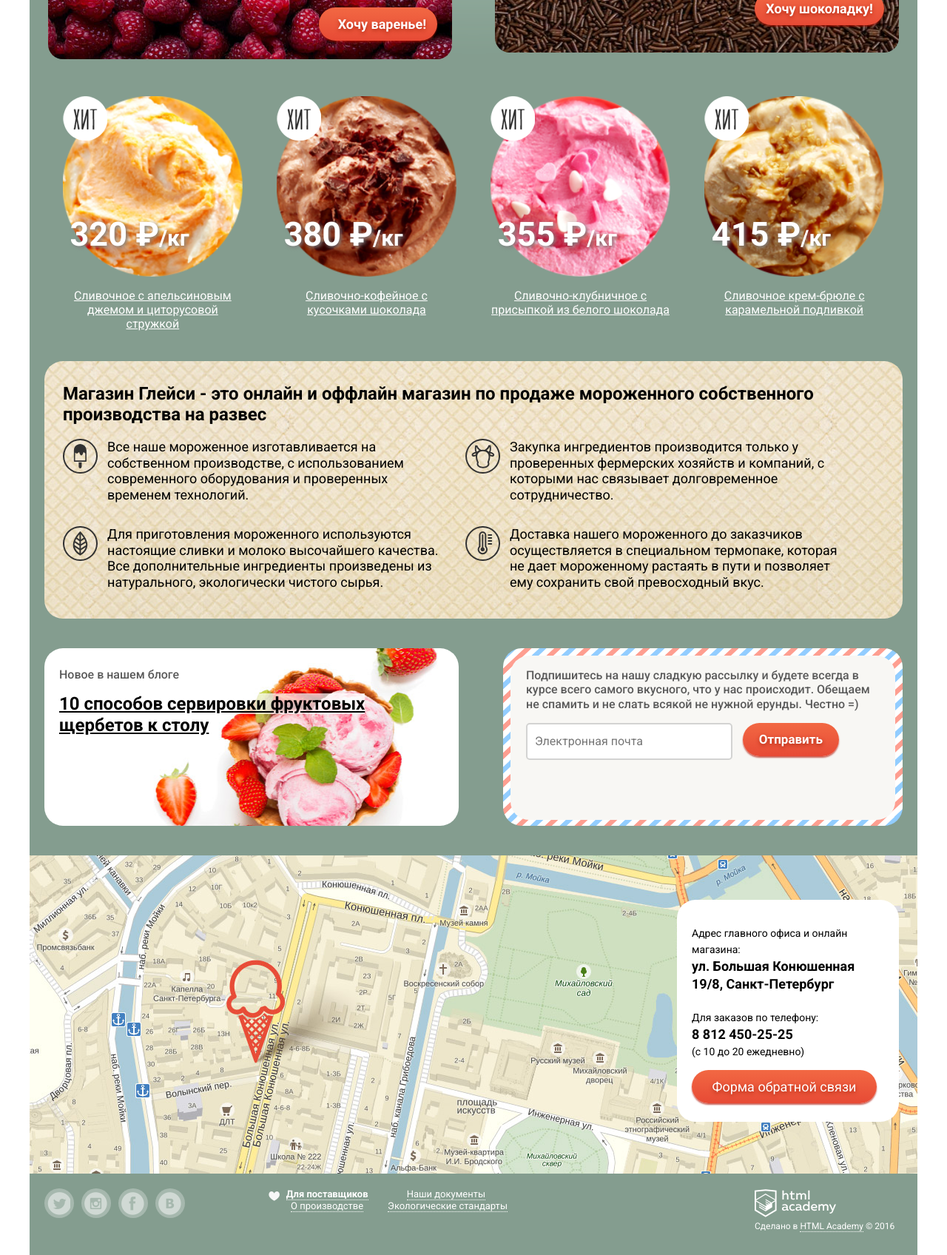
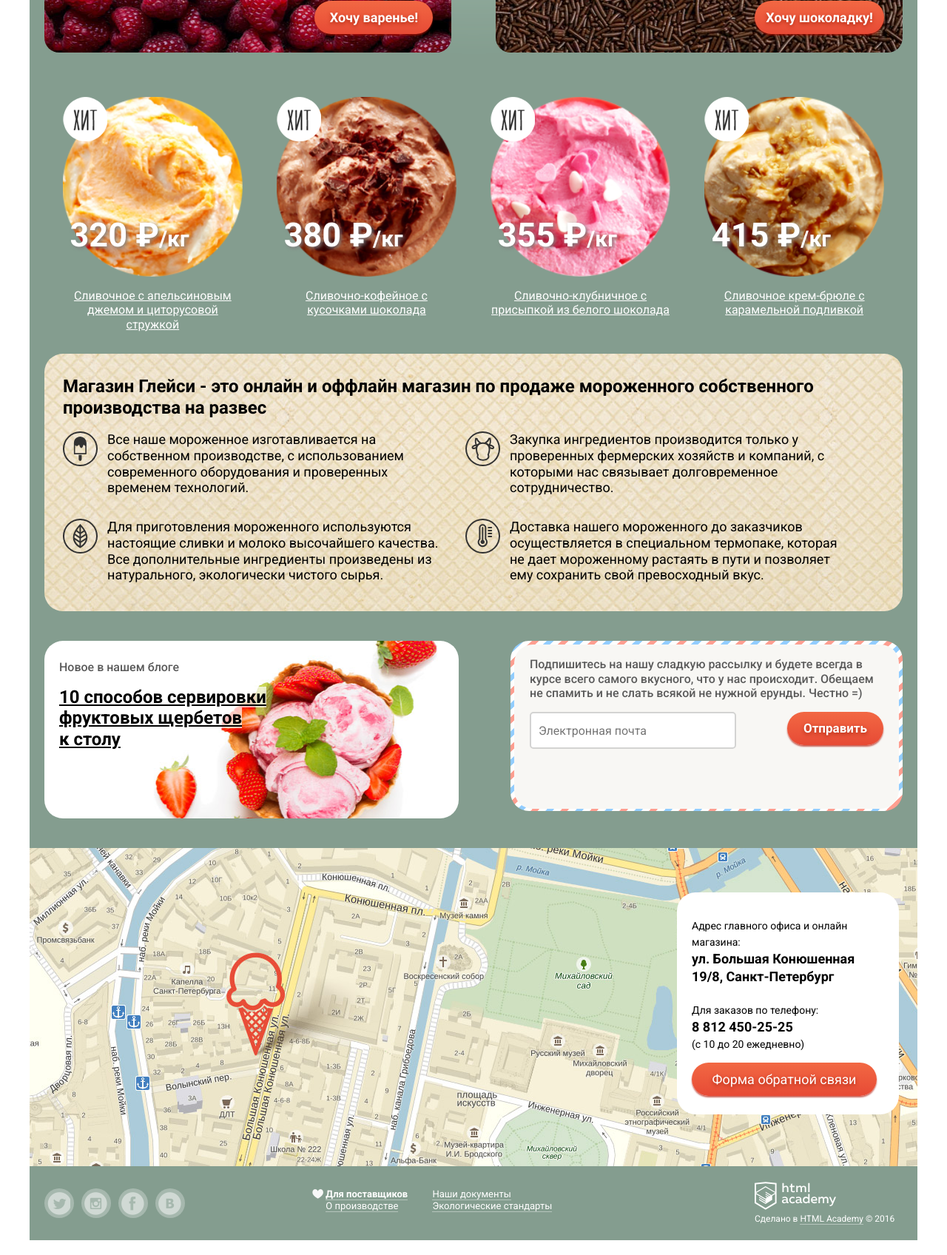
Before and after one commit to area51m/156597-gllacy, a plain HTML site: page index.html in a window 1280 px wide. Shown: the part 800-2496 px from the top of the page at 74% size. Drawn offline with Linux system fonts and the light colour scheme.

Commit message:
Внесены корректировки

```diff
--- a/css/style.css
+++ b/css/style.css
@@ -10,8 +10,7 @@ html, body {
 }
 
 body {
-  min-width: 900px;
-  max-width: 1200px;
+
   /*background-color: #849d8f;*/
   margin-left: auto;
   margin-right: auto;
@@ -21,6 +20,8 @@ body {
 }
 
 header, footer, main {
+  min-width: 900px;
+  max-width: 1200px;
   /*padding: 0 25px;*/
   margin-left: auto;
   margin-right: auto;
@@ -52,7 +53,7 @@ li {
 }
 
 .main-navigation li > a {
-	border-bottom: 1px solid white;
+	border-bottom: 1px solid rgba(255, 255, 255, 0.4);
 }
 
 .form,
@@ -84,7 +85,6 @@ li {
 .refs,
 .social-btn {
 	float: left;
-	margin-right: 20px;
 }
 .main-navigation img {
   margin-right: 15px;
@@ -252,8 +252,9 @@ li {
   z-index: 100;
 }
 .search-form input {
-  width: 240px;
+  width: 230px;
   height: 40px;
+  padding-left: 10px;
   margin: 0 auto;
   box-shadow: none;
   background-color: white;
@@ -417,7 +418,8 @@ li {
 }
 /*ИНДЕКС КОТНТЕНТ - НАЧАЛО*/
 .index-content {
-  padding: 0 25px;
+  margin: 0;
+  padding: 0 20px;
 }
 .index-content-left,
 .index-content-right,
@@ -433,20 +435,26 @@ li {
   text-align: left;
   margin-bottom: 40px;
 }
+.index-content-left,
+.index-content-right {
+  position: relative;
+}
 .index-content-left h2,
 .index-content-right h2 {
   font-size: 35px;
 }
-.index-content-left-btn,
-.index-content-right-btn {
-  text-align: right;
-}
+
 .index-content-left {
   background: url('../img/berry.jpg') no-repeat 50% 50%;
   margin-right: 2.2%;
 }
 .index-content-right {
   background: url('../img/choko-bg.jpg') no-repeat 50% 50%;
+}
+.index-content .btn {
+  position: absolute;
+  right: 25px;
+  bottom: 25px;
 }
 /*ИНДЕКС КОТНТЕНТ - КОНЕЦ*/
 
@@ -469,7 +477,7 @@ li {
 }
 .item {
   position: relative;
-
+	top:10px;
   margin: 0;
   padding: 0;
 	width: 100%;
@@ -519,7 +527,8 @@ li {
   min-height: 70px;
   background-color: rgba(255,255,255, 0.3);
   top: 100%;
-  left: 0;
+  left: -10px;
+  padding: 0 10px;
   border-radius: 0 0 5px 5px;
   z-index: 100;
 }
@@ -529,7 +538,7 @@ li {
   width: 80%;
   margin-top: 10px;
 }
-.item:hover {
+.item-fix:hover {
   background-color: rgba(255,255,255, 0.3);
   border-radius: 5px 5px 0 0;
 }
@@ -633,7 +642,7 @@ li {
 .subscribe {
   background: url('../img/mail-pattern.png') white;
   height: 1px;
-  padding: 10px;
+  padding: 5px;
 }
 .subscribe input[type="email"] {
   padding-left: 10px;
@@ -657,8 +666,9 @@ li {
    font-weight: normal;
 }
  .patch .btn {
+  float: right;
    border: none;
-   margin-left: 10px;
+   margin-left: 7px;
    font-size: 17px;
    line-height: 24.3px;
    font-weight: bold;
@@ -813,23 +823,20 @@ li {
 /*ФУТЕР*/
 footer {
 	min-height: 100px;
-	width: 100%;
-	font-size: 13px;
+ 	font-size: 13px;
   font-weight: normal;
-  padding: 0 20px 10px 20px;
+  padding: 0 20px 0 20px;
 }
 .footer-social,
 .refs,
 .copyright {
 	display: inline-block;
-  vertical-align: top;
   margin-top: 20px;
-	height: 100%;
-  padding-right: 1px;
 }
 .footer-social {
   padding: 0;
-  margin-right: 5%;
+  margin-top: 30px;
+  margin-right: 13%;
   min-width: 200px;
 }
 .social-btn {
@@ -860,16 +867,14 @@ footer {
 }
 
 .refs {
+  margin: 0;
+  margin-top: 30px;
   width: 350px;
-  margin-left: auto;
-  margin-right: auto;
-  padding-left: 20px;
 }
 .copyright {
   width: 200px;
   font-size: 12px;
 	text-align: left;
-  padding-right: 40px;
 }
 .copyright p {
   margin: 0;
@@ -878,14 +883,14 @@ footer {
 .refs-right {
 	display: inline-block;
   vertical-align: top;
-	width: 45%;
+  text-align: left;
 }
 .refs-left a,
 .refs-right a,
 .copyright a {
 	color: white;
 	text-decoration: none;
-	border-bottom: 1px dotted white;
+	border-bottom: 1px solid rgba(255, 255, 255, 0.4);
 }
 .copyright > a {
   border: none;
@@ -897,11 +902,14 @@ footer {
   position: relative;
   padding-left: 15px;
 }
+.refs-right {
+  padding-left: 30px;
+}
 .refs-left::before {
   content: '';
   position: absolute;
-  top: 0;
-  left: 15px;
+  top: -3px;
+  left: -3px;
   display: inline-block;
   vertical-align: top;
   width: 15px;
@@ -970,7 +978,11 @@ h2 {
   margin-bottom: 25px;
 }
 .selection-range {
+  -webkit-appearance: none;
+   -moz-appearance: none;
+    appearance: none;
   color: white;
+  outline: none;
   font-size: 16px;
   border-radius: 25px;
   height: 36px;
@@ -1094,6 +1106,7 @@ input[name="filler"]:checked + label::before {
   font-weight: normal;
   border: 1px solid white;
   margin-top: 21px;
+  outline: none;
  }
  .filter-btn:hover {
   color: black;
--- a/index.html
+++ b/index.html
@@ -188,7 +188,7 @@
       <section class="combo-info clearfix">
       <div class="new-in-blog">
         <p>Новое в нашем блоге</p>
-        <a href="#">10 способов сервировки фруктовых щербетов к столу</a>
+        <a href="#">10 способов сервировки<br> фруктовых щербетов<br> к столу</a>
       </div>
       <div class="subscribe">
         <div class="patch">
```
Also changed, not shown: catalog.html (+3 -2 lines).
